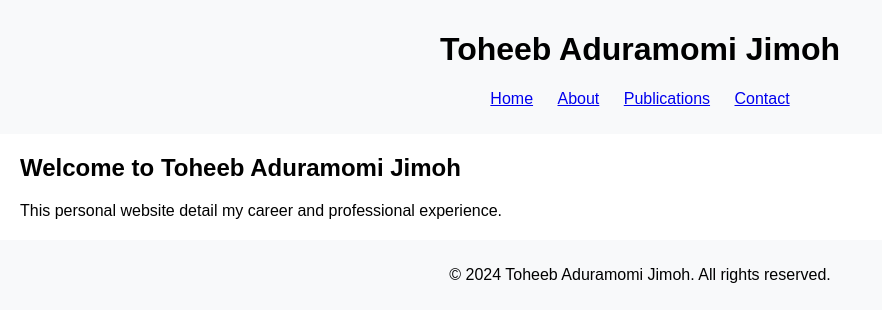
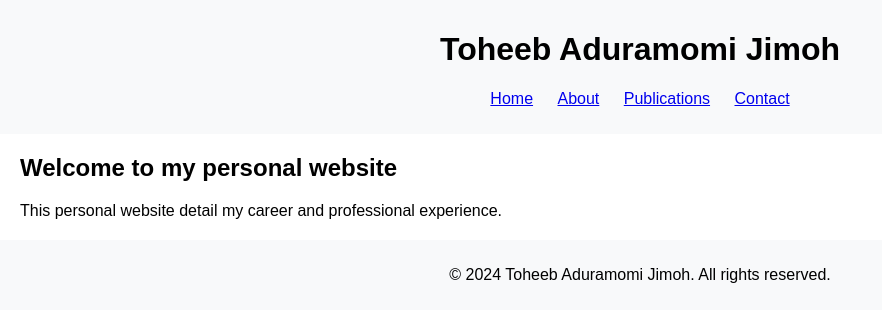
Before and after one commit to toheebadura/toheebadura.github.io, a Jekyll site: the page built from index.md, in a window 1280 px wide. Shown: the top 322 px of the page, without its empty margins (0-882 px from the left). Built offline with Jekyll 4.4.1, drawn with Linux system fonts in a browser that asks for light colours.

Commit message:
Update home.html

```diff
--- a/_layouts/home.html
+++ b/_layouts/home.html
@@ -2,5 +2,5 @@
 layout: default
 title: Home
 ---
-<h2>Welcome to {{ site.title }}</h2>
+<h2>Welcome to my personal website</h2>
 <p>{{ site.description }}</p>
```
